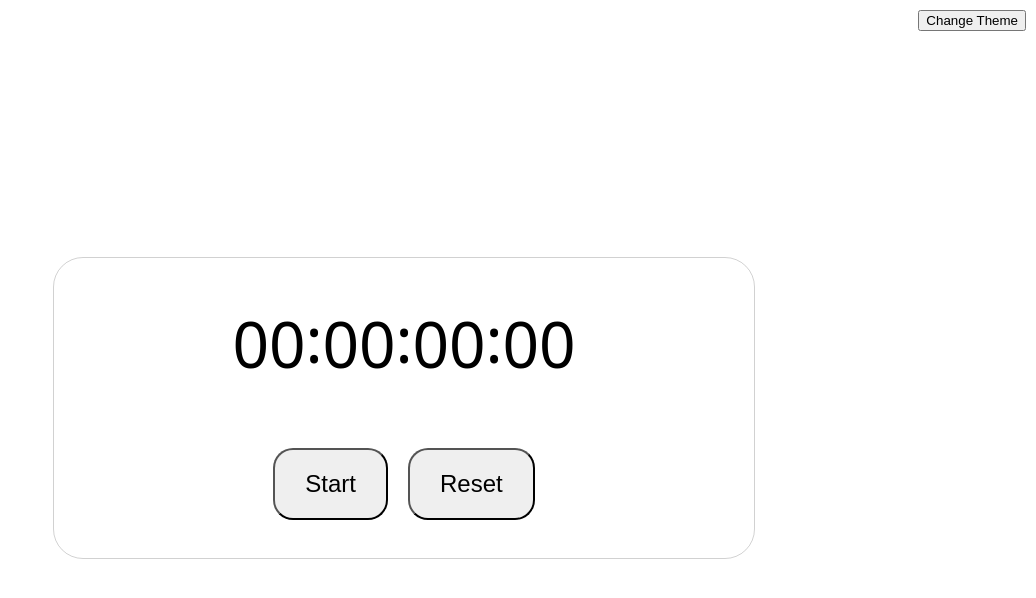
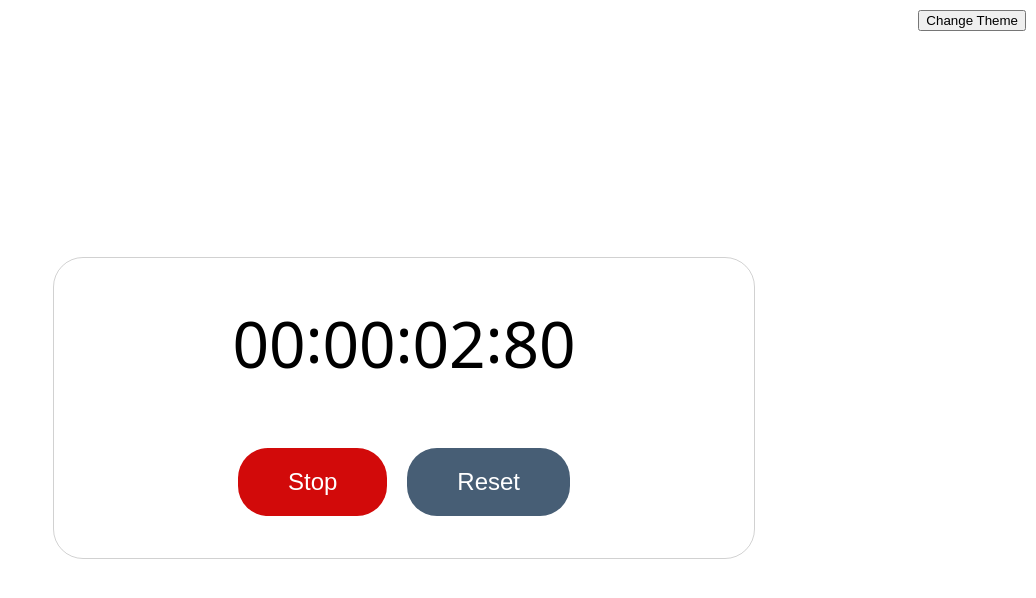
Before and after one commit to Singh233/Stopwatch-Js, a plain HTML site: page index.html in a window 1280 px wide. Both pictures are taken after a click on the button "Start". Shown: the whole page, without its empty margins (244-1280 px from the left). Drawn offline with Linux system fonts and the light colour scheme.

Commit message:
add start, stop and reset functions and beautify css

```diff
--- a/script.js
+++ b/script.js
@@ -0,0 +1,122 @@
+const action = document.getElementById('startStop');
+const hh = document.getElementById('hour');
+const mm = document.getElementById('minute');
+const ss = document.getElementById('second');
+const ms = document.getElementById('milli-sec');
+
+let hours = 0;
+let minutes = 0;
+let seconds = 0;
+let milliSec = 0;
+let displayMilliSec = 0;
+
+let intervalId = null;
+
+function startStop() {
+
+    // Check if the action is of Start or Stop
+    if (action.textContent == 'Start') {
+        console.log('Start')
+        action.innerHTML = 'Stop';
+        intervalId = setInterval(start, 10);
+        action.style.backgroundColor = '#D20A0A'
+    } else {
+        console.log('Stop');
+        action.innerHTML = 'Start'
+        action.style.backgroundColor = '#0070F2'
+
+        if (intervalId !== null) {
+            clearInterval(intervalId);
+            action.innerHTML = 'Start'
+        }
+    }
+}
+
+function resetTimer() {
+    if (intervalId !== null) {
+        clearInterval(intervalId);
+        action.innerHTML = 'Start'
+        milliSec = 0;
+        renderTime(hours = '00', minutes = '00', seconds = '00', displayMilliSec = '00');
+    }
+}
+
+
+
+
+function start() {
+    // calculate time
+    ++milliSec;
+    seconds = Math.floor(milliSec / 100);
+    minutes = Math.floor((milliSec / 100) / 60) ;
+    hours = Math.floor(((milliSec / 100) / 60) / 60) ;
+    displayMilliSec = milliSec % 100;
+
+    evaluteTimer();
+    renderTime(hours, minutes, seconds, displayMilliSec);
+}
+
+
+// function to evaluate time according to the value
+function evaluteTimer() {
+    if (hours < 10) {
+        hours = '0' + hours;
+    }
+
+    if (minutes > 59) {
+        minutes = minutes % 60;
+    }
+    if (minutes < 10) {
+        minutes = '0' + minutes;
+    }
+
+    if (seconds > 59) {
+        seconds = seconds % 60;
+    }
+    if (seconds < 10) {
+        seconds = '0' + seconds;
+    }
+
+    if (displayMilliSec < 10) {
+        displayMilliSec = '0' + displayMilliSec;
+    }
+
+
+
+}
+
+
+// render function to update DOM
+function renderTime(hours, minutes, seconds, displayMilliSec) {
+    hh.innerHTML = hours;
+    mm.innerHTML = minutes;
+    ss.innerHTML = seconds;
+    ms.innerHTML = displayMilliSec;
+}
+
+
+
+
+
+
+
+
+
+const toggle = document.getElementsByTagName('body')[0];
+const container = document.getElementsByClassName('container')[0];
+toggle.style.backgroundColor = 'white';
+
+// function to toggle theme
+function toggleTheme() {
+    const property = toggle.style.getPropertyValue('background-color');
+    if (property == 'white') {
+        toggle.style.backgroundColor = 'black';
+        toggle.style.color = 'white';
+        container.style.border = '1px solid rgba(255, 255, 255, 0.18)'
+    } else {
+        toggle.style.backgroundColor = 'white';
+        toggle.style.color = 'black';
+        container.style.border = '1px solid rgba(0, 0, 0, 0.18)'
+    }
+
+}
--- a/style.css
+++ b/style.css
@@ -103,9 +103,26 @@ body {
 
 .container .button-controls button {
     margin: 10px;
-    padding: 20px 30px;
-    border-radius: 20px;
+    padding: 20px 50px;
+    border-radius: 30px;
     font-size: 1.5rem;
     margin-top: 0px;
+    border: none;
+    cursor: pointer;
+    transition: 0.4s all ease-out;
 
 }
+
+
+.container .button-controls #startStop {
+    background-color: #0070F2;
+    color: white;
+
+}
+
+.container .button-controls #reset {
+    background-color: #475E75;
+    color: white;
+
+
+}
```
